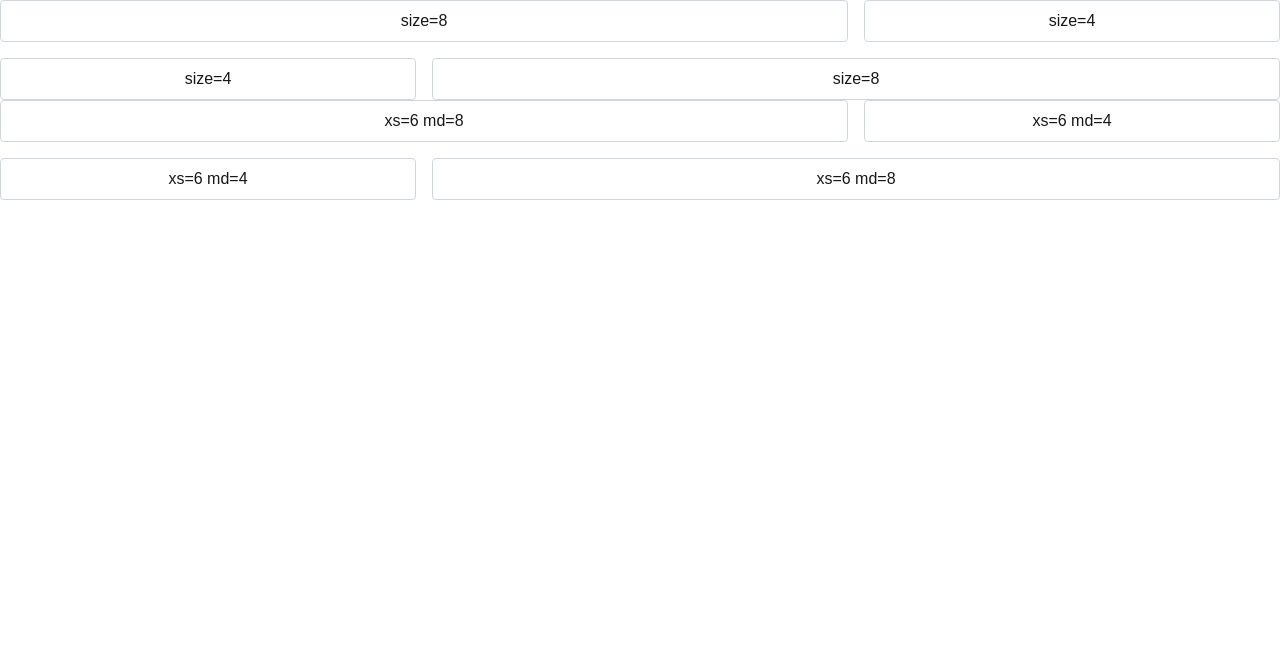
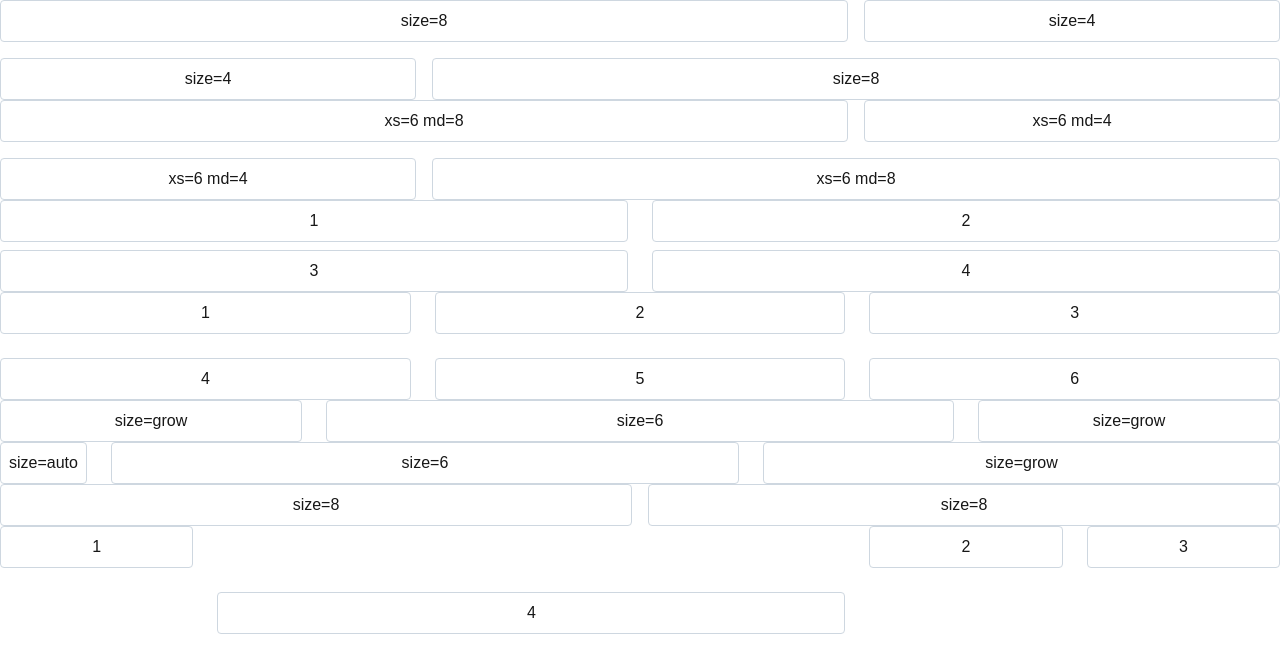
Before and after one commit to incognitoDevOps/role-based-access-control, a Next.js app in the folder frontend/: page / in a window 1280 px wide. Shown: the top 672 px of the page. Built offline with nearby package versions, Linux system fonts and the light colour scheme.

Commit message:
griding system

```diff
--- a/frontend/app/page.tsx
+++ b/frontend/app/page.tsx
@@ -1,6 +1,6 @@
-import Image from "next/image";
+"use client";
+
 import * as React from "react";
-
 import Box from "@mui/system/Box";
 import Grid from "@mui/system/Grid";
 import styled from "@mui/system/styled";
@@ -52,6 +52,79 @@ export default function Home() {
           <Item>xs=6 md=8</Item>
         </Grid>
       </Grid>
+
+      <Grid container rowSpacing={1} columnSpacing={{ xs: 1, sm: 2, md: 3 }}>
+        <Grid size={6}>
+          <Item>1</Item>
+        </Grid>
+        <Grid size={6}>
+          <Item>2</Item>
+        </Grid>
+        <Grid size={6}>
+          <Item>3</Item>
+        </Grid>
+        <Grid size={6}>
+          <Item>4</Item>
+        </Grid>
+      </Grid>
+
+      <Grid
+        container
+        spacing={{ xs: 2, md: 3 }}
+        columns={{ xs: 4, sm: 8, md: 12 }}
+      >
+        {Array.from(Array(6)).map((_, index) => (
+          <Grid key={index} size={{ xs: 2, sm: 4 }}>
+            <Item>{index + 1}</Item>
+          </Grid>
+        ))}
+      </Grid>
+
+      <Grid container spacing={3}>
+        <Grid size="grow">
+          <Item>size=grow</Item>
+        </Grid>
+        <Grid size={6}>
+          <Item>size=6</Item>
+        </Grid>
+        <Grid size="grow">
+          <Item>size=grow</Item>
+        </Grid>
+      </Grid>
+      <Grid container spacing={3}>
+        <Grid size="auto">
+          <Item>size=auto</Item>
+        </Grid>
+        <Grid size={6}>
+          <Item>size=6</Item>
+        </Grid>
+        <Grid size="grow">
+          <Item>size=grow</Item>
+        </Grid>
+      </Grid>
+      <Grid container spacing={2} columns={16}>
+        <Grid size={8}>
+          <Item>size=8</Item>
+        </Grid>
+        <Grid size={8}>
+          <Item>size=8</Item>
+        </Grid>
+      </Grid>
+
+      <Grid container spacing={3} sx={{ flexGrow: 1 }}>
+        <Grid size={{ xs: 6, md: 2 }} offset={{ xs: 3, md: 0 }}>
+          <Item>1</Item>
+        </Grid>
+        <Grid size={{ xs: 4, md: 2 }} offset={{ md: "auto" }}>
+          <Item>2</Item>
+        </Grid>
+        <Grid size={{ xs: 4, md: 2 }} offset={{ xs: 4, md: 0 }}>
+          <Item>3</Item>
+        </Grid>
+        <Grid size={{ xs: "grow", md: 6 }} offset={{ md: 2 }}>
+          <Item>4</Item>
+        </Grid>
+      </Grid>
     </div>
   );
 }
--- a/frontend/package.json
+++ b/frontend/package.json
@@ -9,6 +9,8 @@
     "lint": "next lint"
   },
   "dependencies": {
+    "@emotion/react": "^11.14.0",
+    "@emotion/styled": "^11.14.0",
     "@mui/material": "^6.4.1",
     "next": "15.1.5",
     "react": "^19.0.0",
```
Also changed, not shown: 1 other file (tests, documents, lock files or other folders).
